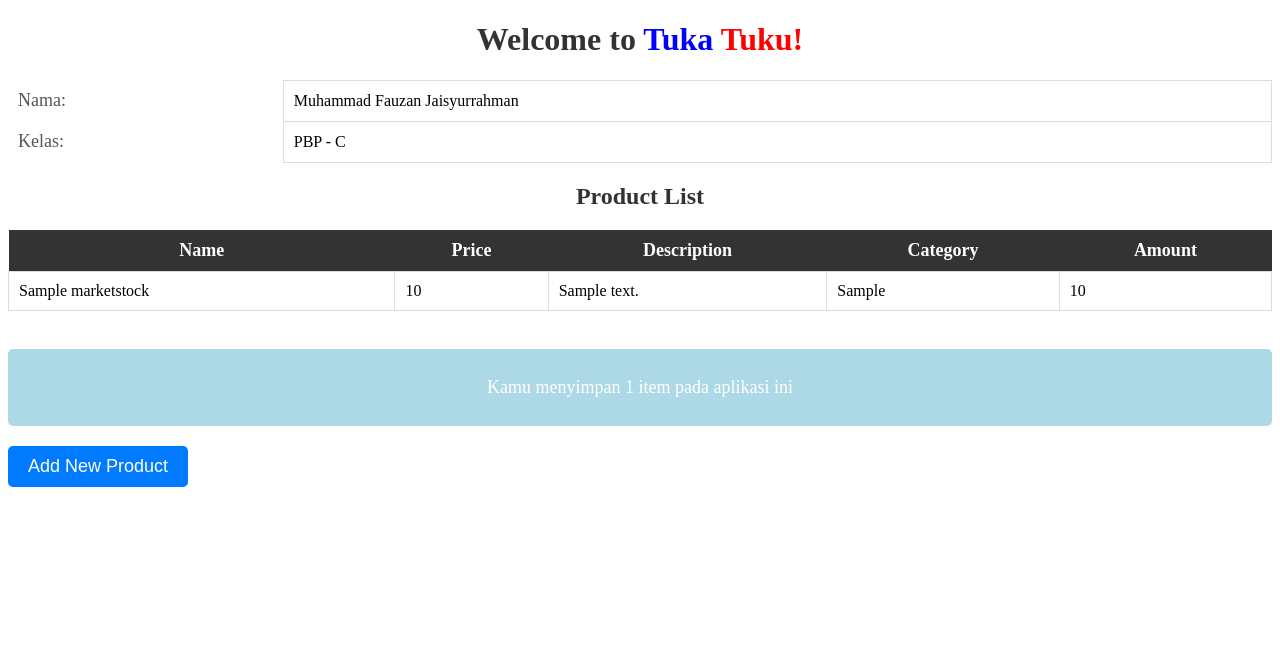
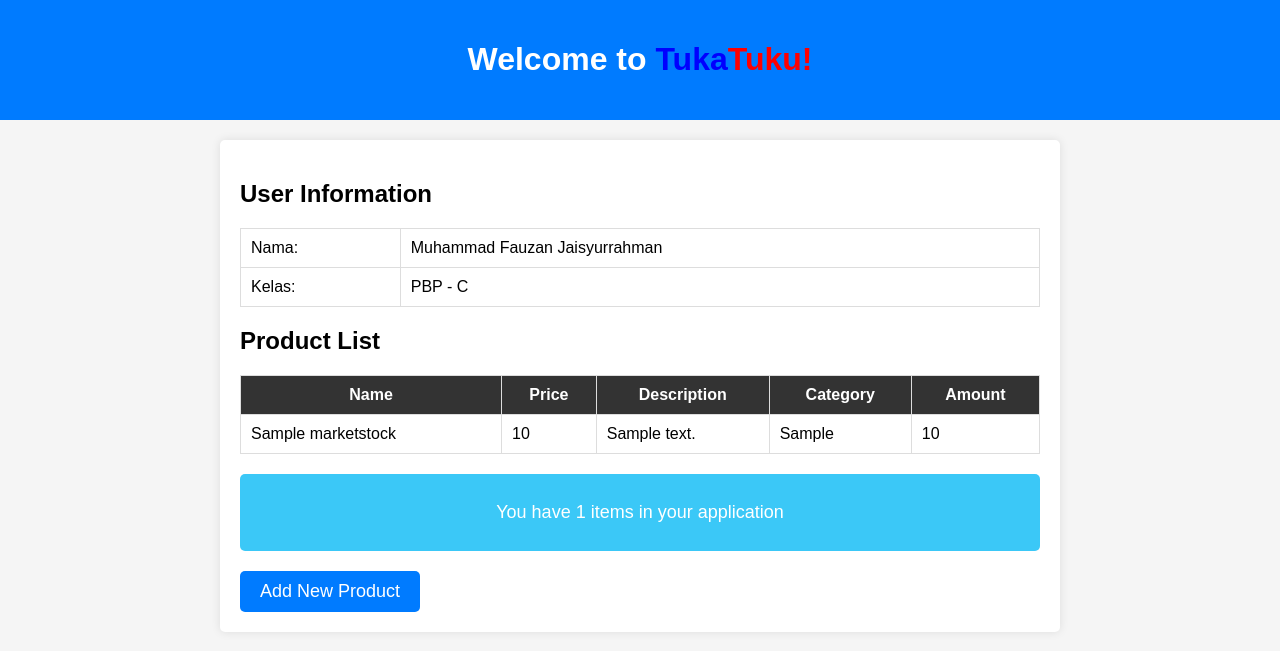
Before and after one commit to fauzanjaisyu/tukatuku, a Django app: page / in a window 1280 px wide. Shown: the top 651 px of the page. Run offline with Django 4.2, Linux system fonts and the light colour scheme; tables that the repository leaves empty hold one stand-in row (values such as "Sample post").

Commit message:
Memperbarui main.html

```diff
--- a/main/templates/main.html
+++ b/main/templates/main.html
@@ -1,12 +1,75 @@
 {% extends 'base.html' %}
 
 {% block content %}
+<!DOCTYPE html>
+<html lang="en">
+<head>
+    <meta charset="UTF-8">
+    <meta name="viewport" content="width=device-width, initial-scale=1.0">
+    <title>Welcome to TukaTuku!</title>
+    <style>
+        body {
+            font-family: Arial, sans-serif;
+            background-color: #f5f5f5;
+            margin: 0;
+            padding: 0;
+        }
 
-    <head>
-        <style>
+        .header {
+            background-color: #007bff;
+            color: #fff;
+            text-align: center;
+            padding: 20px;
+        }
+
+        .logo {
+            color: blue;
+        }
+
+        .tagline {
+            color: red;
+        }
+
+        .container {
+            max-width: 800px;
+            margin: 20px auto;
+            background-color: #fff;
+            padding: 20px;
+            border-radius: 5px;
+            box-shadow: 0px 0px 10px rgba(0, 0, 0, 0.1);
+        }
+
+        table {
+            width: 100%;
+            border-collapse: collapse;
+            margin-top: 20px;
+        }
+
+        th, td {
+            border: 1px solid #ddd;
+            padding: 10px;
+            font-size: 16px;
+        }
+
+        th {
+            background-color: #333;
+            color: #fff;
+        }
+
         .total-item {
-                /* border: 5px outset #007bff; */
-                background-color: lightblue;
+            background-color: rgb(59, 200, 247);
+            color: #fff;
+            padding: 10px 20px;
+            border: none;
+            border-radius: 5px;
+            font-size: 18px;
+            cursor: pointer;
+            text-align: center;
+            margin-top: 20px;
+        }
+
+        .add-product-btn {
+            background-color: #007bff;
             color: #fff;
             padding: 10px 20px;
             border: none;
@@ -15,64 +78,57 @@
             cursor: pointer;
             text-decoration: none;
             margin-top: 20px;
-                text-align: center;
+            display: inline-block;
         }
-
     </style>
 </head>
+<body>
+    <div class="header">
+        <h1>Welcome to <span class="logo">Tuka</span><span class="tagline">Tuku!</span></h1>
+    </div>
 
-    <h1 style="font-size: 32px; color: #333;text-align: center;">
-        Welcome to
-        <span style="color: blue;">Tuka</span>
-        <span style="color: red;">Tuku!</span>
-    </h1>
-
-    <table style="width: 100%; border-collapse: collapse; margin-top: 20px;">
-
+    <div class="container">
+        <h2 class="section-title">User Information</h2>
+        <table>
             <tr>
-            <td style="font-size: 18px; color: #555; padding: 10px;">Nama:</td>
-            <td style="font-size: 16px; border: 1px solid #ddd; padding: 10px;">{{ name }}</td>
+                <td>Nama:</td>
+                <td>{{ name }}</td>
             </tr>
             <tr>
-            <td style="font-size: 18px; color: #555; padding: 10px;">Kelas:</td>
-            <td style="font-size: 16px; border: 1px solid #ddd; padding: 10px;">{{ class }}</td>
+                <td>Kelas:</td>
+                <td>{{ class }}</td>
             </tr>
         </table>
 
-    <h2 style="font-size: 24px; color: #333; margin-top: 20px; text-align: center;">Product List</h2>
-
-    <table style="width: 100%; border-collapse: collapse; margin-top: 20px;">
+        <h2 class="section-title">Product List</h2>
+        <table>
             <tr>
-            <th style="background-color: #333; color: #fff; font-size: 18px; padding: 10px;">Name</th>
-            <th style="background-color: #333; color: #fff; font-size: 18px; padding: 10px;">Price</th>
-            <th style="background-color: #333; color: #fff; font-size: 18px; padding: 10px;">Description</th>
-            <th style="background-color: #333; color: #fff; font-size: 18px; padding: 10px;">Category</th>
-            <th style="background-color: #333; color: #fff; font-size: 18px; padding: 10px;">Amount</th>
+                <th>Name</th>
+                <th>Price</th>
+                <th>Description</th>
+                <th>Category</th>
+                <th>Amount</th>
             </tr>
 
             {% comment %} Berikut cara memperlihatkan data produk di bawah baris ini {% endcomment %}
 
             {% for product in products %}
                 <tr>
-                <td style="border: 1px solid #ddd; padding: 10px; font-size: 16px;">{{product.name}}</td>
-                <td style="border: 1px solid #ddd; padding: 10px; font-size: 16px;">{{product.price}}</td>
-                <td style="border: 1px solid #ddd; padding: 10px; font-size: 16px;">{{product.description}}</td>
-                <td style="border: 1px solid #ddd; padding: 10px; font-size: 16px;">{{product.category}}</td>
-                <td style="border: 1px solid #ddd; padding: 10px; font-size: 16px;">{{product.amount}}</td>
+                    <td>{{ product.name }}</td>
+                    <td>{{ product.price }}</td>
+                    <td>{{ product.description }}</td>
+                    <td>{{ product.category }}</td>
+                    <td>{{ product.amount }}</td>
                 </tr>
             {% endfor %}
         </table>
 
+        <div class="total-item">
+            <p>You have {{ products|length }} items in your application</p>
+        </div>
 
-    <br />
-    <body>
-        <div class="total-item">
-            <p style="color: #fff">Kamu menyimpan {{ products|length }} item pada aplikasi ini</p>
+        <a href="{% url 'main:create_product' %}" class="add-product-btn">Add New Product</a>
     </div>
 </body>
-
-
-    <a href="{% url 'main:create_product' %}">
-        <button style="background-color: #007bff; color: #fff; padding: 10px 20px; border: none; border-radius: 5px; font-size: 18px; cursor: pointer; text-decoration: none; margin-top: 20px;">Add New Product</button>
-    </a>
+</html>
 {% endblock content %}
```
Lines whose indentation alone changed are shown as unchanged.
